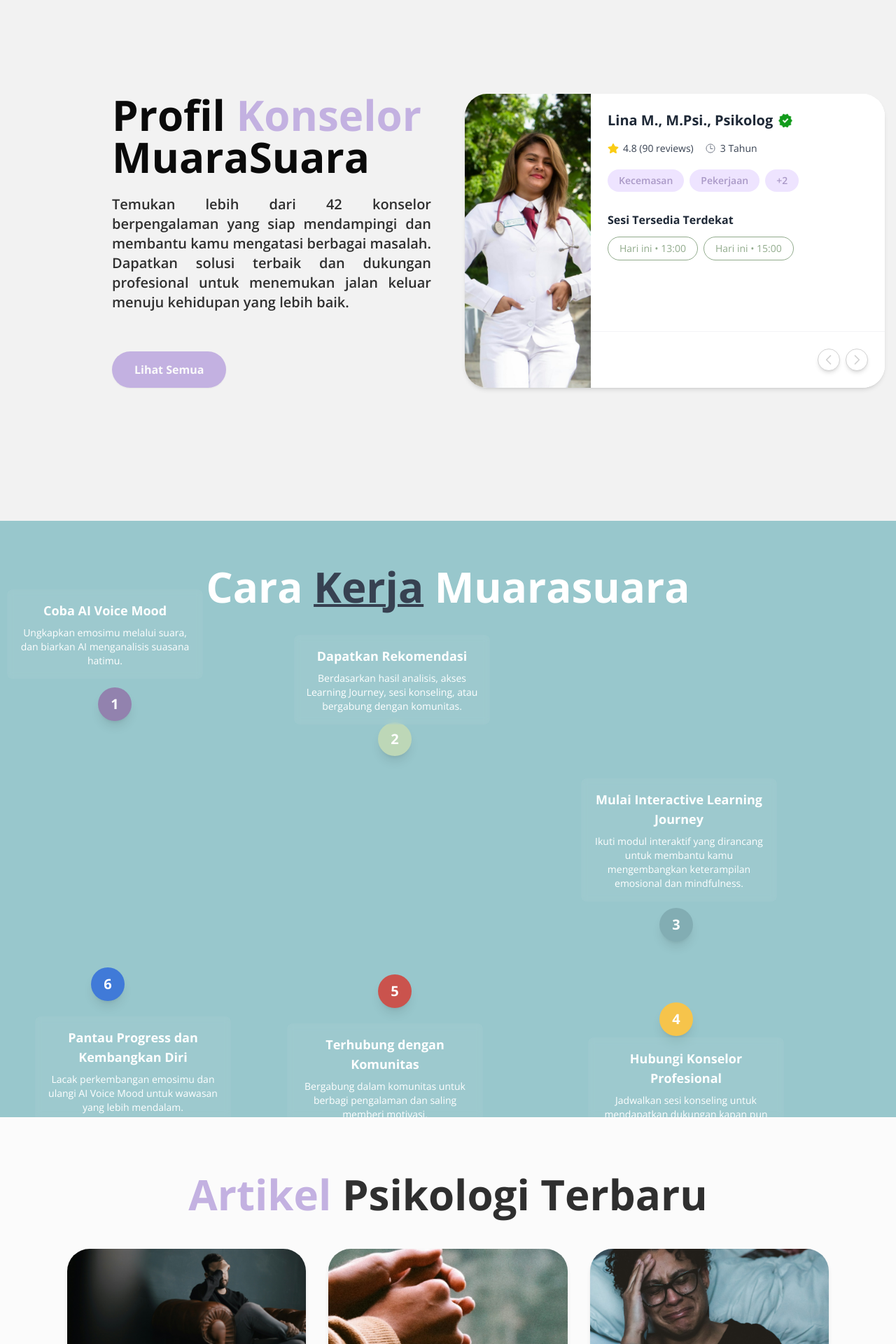
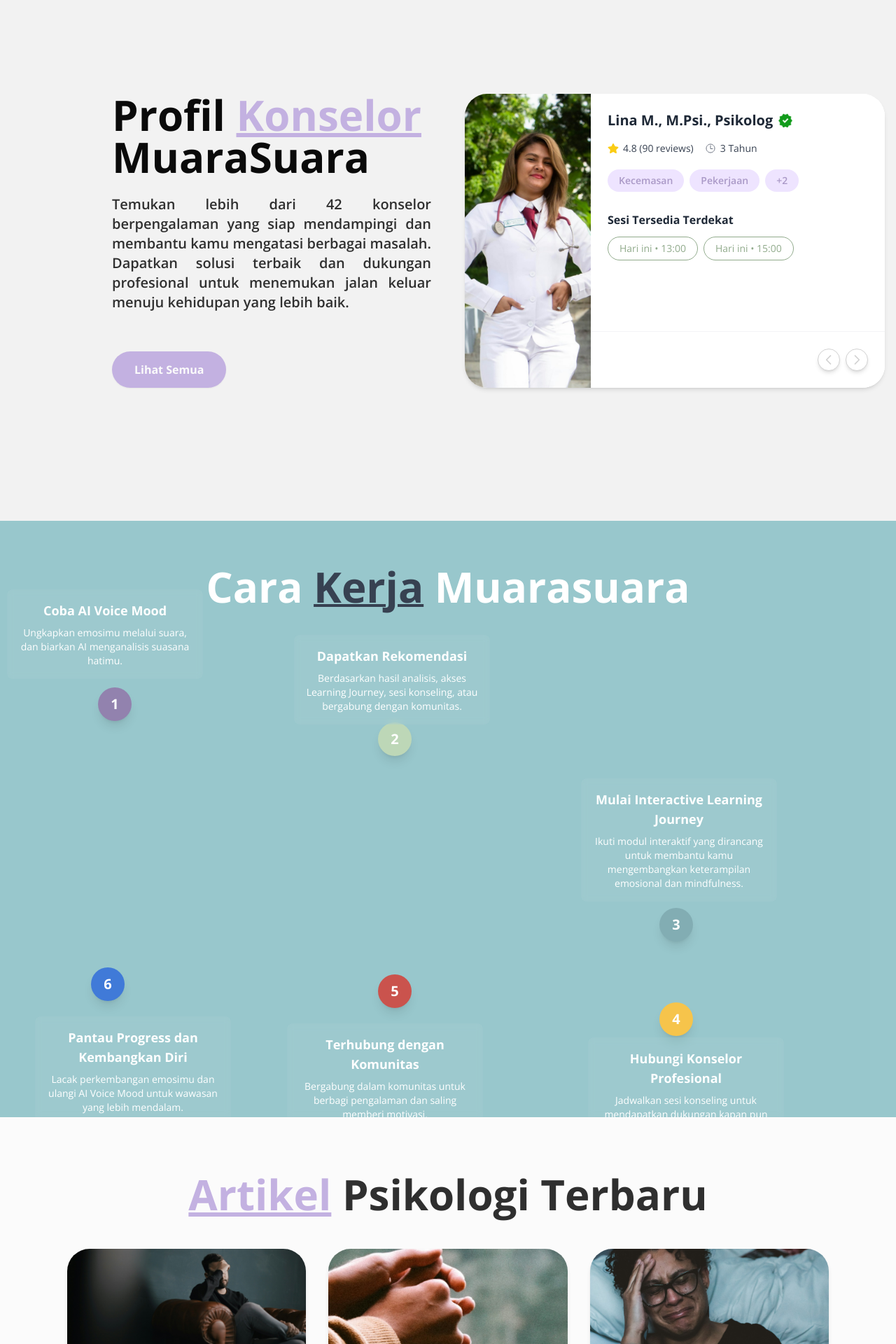
Before and after one commit to geffaa/calmind, a Next.js app: page / in a window 1280 px wide. Shown: the part 1740-3660 px from the top of the page at 70% size. Built offline with nearby package versions, Linux system fonts and the light colour scheme.

Commit message:
penyesuaian underlined

```diff
--- a/src/app/components/Navbar.tsx
+++ b/src/app/components/Navbar.tsx
@@ -104,7 +104,7 @@ export default function Navbar() {
 
               {/* Hamburger Menu Button */}
               <button
-                className="lg:hidden fixed right-4 p-2 rounded-lg z-[70] hover:bg-gray-100/10"
+                className="lg:hidden fixed right-4 p-2 rounded-lg z-[70] bg-gray-200"
                 onClick={() => setIsMenuOpen(!isMenuOpen)}
               >
                 <div className="w-6 h-6 relative flex items-center justify-center">
@@ -126,12 +126,12 @@ export default function Navbar() {
           `}
         >
           {/* Header with Logo and Close Button */}
-          <div className="flex items-center justify-between px-6 py-4 border-b">
+          <div className="flex items-center justify-between px-6 py-4 border-b pb-7">
               <Link href="/" onClick={() => setIsMenuOpen(false)}>
                 <Image
                   src="/muarasuara.png"
                   alt="Muara Suara Logo"
-                  width={100}
+                  width={150}
                   height={33}
                   className="object-contain"
                   priority
--- a/src/app/components/sections/ArticleSection.tsx
+++ b/src/app/components/sections/ArticleSection.tsx
@@ -79,7 +79,7 @@ const ArticleSection = () => {
         {/* Header with animation */}
         <div className="text-center mb-8 sm:mb-12 header-animate">
           <h2 className="text-4xl md:text-5xl lg:text-6xl font-bold leading-tight">
-            <span className="text-[#C3B1E1] text-underline-animation">Artikel</span>{" "}
+            <span className="text-[#C3B1E1] underline decoration-[#C3B1E1]">Artikel</span>{" "}
             <span className="text-[#2F2F2F]">Psikologi Terbaru</span>
           </h2>
         </div>
@@ -132,7 +132,7 @@ const ArticleSection = () => {
                     {article.date}
                   </div>
                   <button className="p-1.5 sm:p-2 hover:bg-[#F3F0FF] rounded-full transition-all duration-300">
-                    <div className="relative w-5 sm:w-7 h-5 sm:h-7">
+                    <div className="relative w-7 sm:w-7 h-7 sm:h-7">
                       <Image
                         src="/share-icon.png"
                         alt="Share"
--- a/src/app/components/sections/ProfileSection.tsx
+++ b/src/app/components/sections/ProfileSection.tsx
@@ -143,7 +143,7 @@ const ProfileSection = () => {
                     <div className="mb-4 lg:mb-6">
                       <h2 className="text-4xl md:text-5xl lg:text-5xl xl:text-6xl font-bold leading-tight">
                         Profil{" "}
-                        <span className="text-[#C3B1E1] text-underline-animation">
+                        <span className="text-[#C3B1E1] underline decoration-[#C3B1E1]">
                           Konselor
                         </span>{" "}
                         <br className="hidden lg:block" />
```
